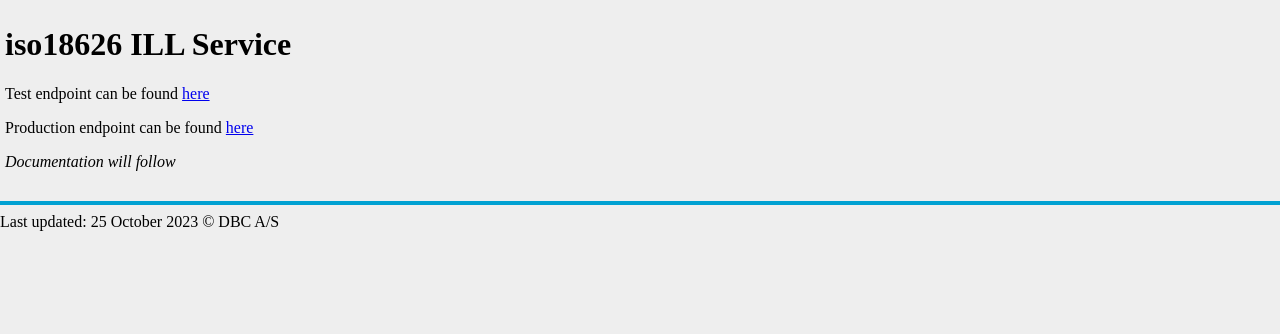
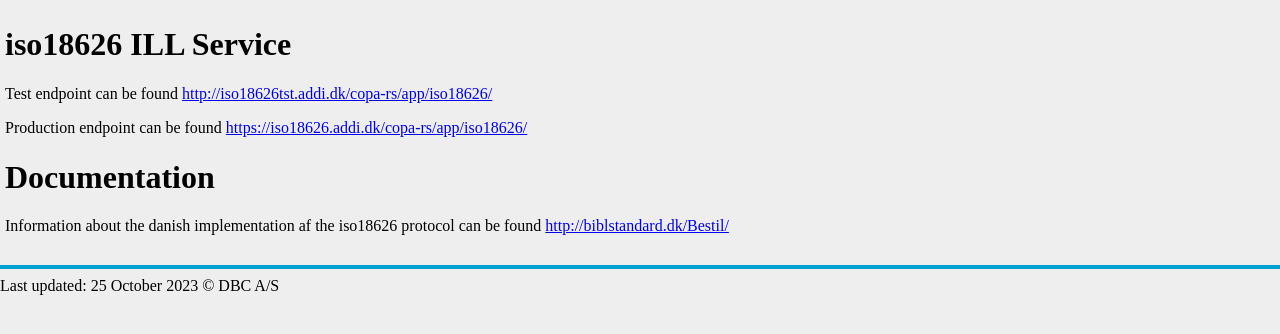
Before and after one commit to DBCDK/dbcdk.github.io, a Jekyll site: the page built from Iso18626.md, in a window 1280 px wide. Shown: the top 334 px of the page. Built offline with Jekyll 4.4.1, drawn with Linux system fonts in a browser that asks for light colours; nearby versions of some CDN libraries; our own code applies the rules of GitHub Pages for plain Markdown files.

Commit message:
Updated iso18626 information

```diff
--- a/Iso18626.md
+++ b/Iso18626.md
@@ -4,8 +4,10 @@ permalink: Iso18626.html
 ---
 # iso18626 ILL Service
 
-Test endpoint can be found [here](http://oss-services.dbc.dk/copa-rs/app/iso18626/)
+Test endpoint can be found [http://iso18626tst.addi.dk/copa-rs/app/iso18626/](http://iso18626tst.addi.dk/copa-rs/app/iso18626/)
 
-Production endpoint can be found [here](https://iso18626.addi.dk/copa-rs/app/iso18626/)
+Production endpoint can be found [https://iso18626.addi.dk/copa-rs/app/iso18626/](https://iso18626.addi.dk/copa-rs/app/iso18626/)
 
-*Documentation will follow*
+# Documentation
+
+Information about the danish implementation af the iso18626 protocol can be found [http://biblstandard.dk/Bestil/](http://biblstandard.dk/Bestil/)
```
